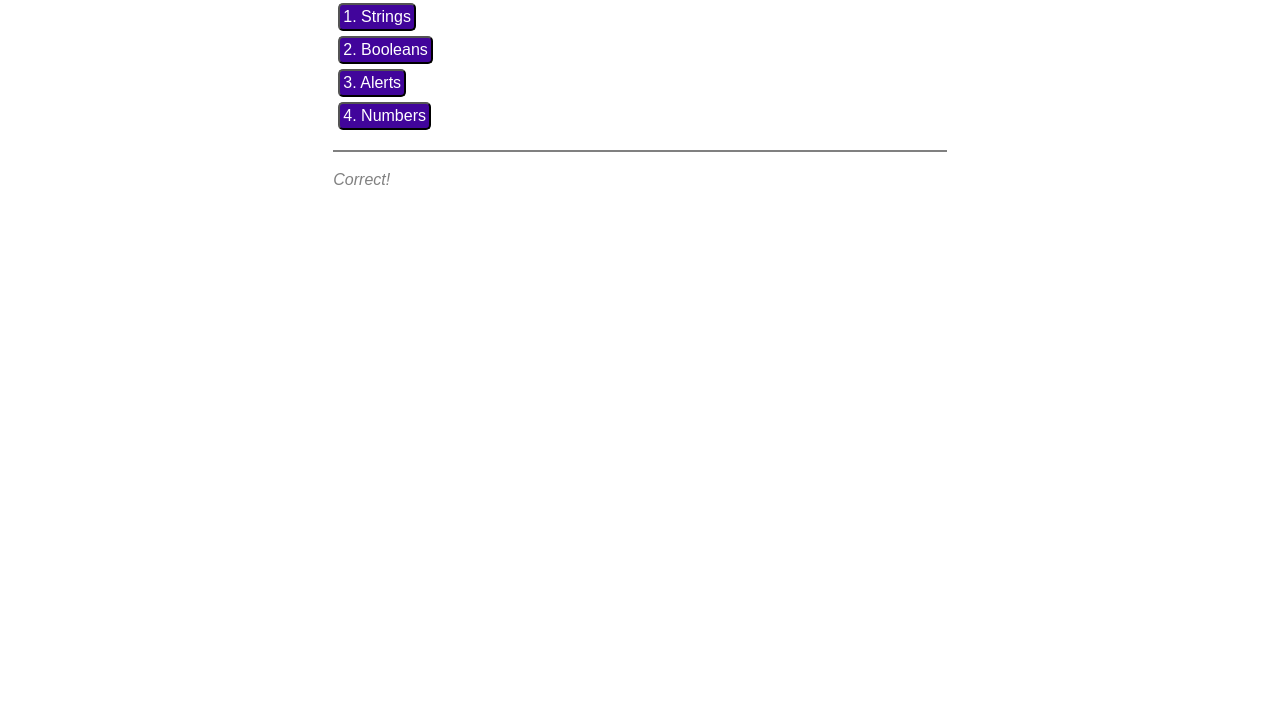
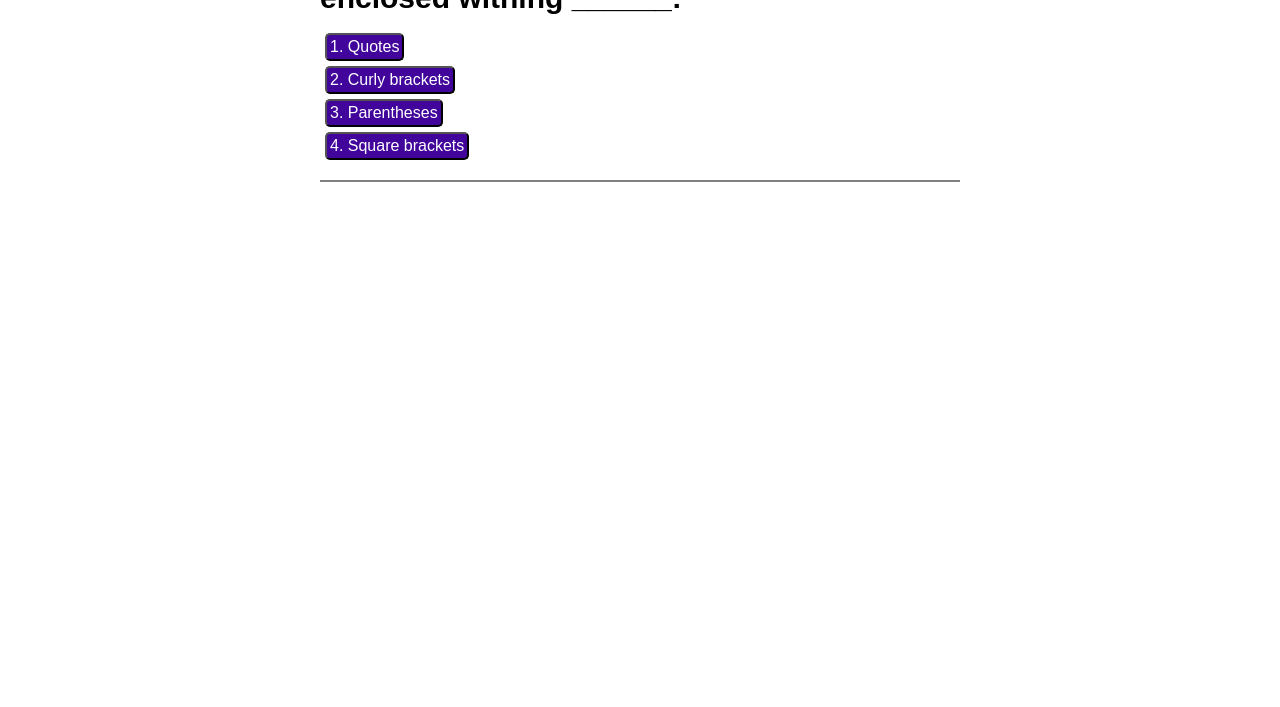
Before and after one commit to BradDWagner/coding-quiz, a plain HTML site: page index.html in a window 1280 px wide. Shown: the part 113-820 px from the top of the page. Drawn offline with Linux system fonts and the light colour scheme.

Commit message:
created JavaScript functions to create start screen and create quiz screens

```diff
--- a/assets/css/style.css
+++ b/assets/css/style.css
@@ -44,11 +44,11 @@ h1 {
     line-height: 25px;
 }
 
-.quiz-field button {
+.quiz-screen button {
     display:block;
 }
 
-.quiz-field p {
+.quiz-screen p {
     margin-top: 20px;
     font-style: italic;
     color: grey;
--- a/assets/js/script.js
+++ b/assets/js/script.js
@@ -0,0 +1,63 @@
+//function to generate starting screen
+var card = document.querySelector(".card");
+
+
+
+function generateStart () {
+    var startDiv = document.createElement("div");
+    startDiv.setAttribute("class", "start-screen");
+    card.appendChild(startDiv);
+
+    var startHeader = document.createElement("h1");
+    startHeader.textContent = "Coding Quiz Challenge";
+    startDiv.appendChild(startHeader);
+
+    var startP = document.createElement("p");
+    startP.textContent = "Try to answer the following code-related questions within th time limit. Keep in mind that incorrect answers will penalize your scoretime by ten seconds!";
+    startDiv.appendChild(startP);
+
+    var startButton = document.createElement("button");
+    startButton.textContent = "Start Quiz";
+    startButton.setAttribute("id", "start-quiz")
+    startDiv.appendChild(startButton);
+}
+// generateStart();
+
+var questionArray = [
+    ["Comonly used data types DO NOT include:", "1. Strings", "false", "2. Booleans", "false", "3. Alerts", "true", "4. Numbers", "false"],
+    ["The condition in and if/else statement is enclosed withing ______:", "1. Quotes", "false", "2. Curly brackets", "false", "3. Parentheses", "true", "4. Square brackets", "false"]
+]
+
+function generateQuiz (questionNumber){
+    var quizDiv= document.createElement("div");
+    quizDiv.setAttribute("class","quiz-screen");
+    card.appendChild(quizDiv);
+
+    var quizHeader = document.createElement("h1");
+    quizHeader.textContent = questionArray[questionNumber][0];
+    quizDiv.appendChild(quizHeader);
+
+    var quizButtonDiv =document.createElement("div");
+    quizDiv.appendChild(quizButtonDiv);
+
+    for (x=1; x < 9; x = x +2){
+        var counter = ["b1", "b2", "b3", "b4", "b5", "b6", "b7", "b8", "b9", "b10"]
+        counter[x] = document.createElement("button");
+        counter[x].textContent = questionArray[questionNumber][x];
+
+        counter[x].setAttribute("data-boolean", questionArray[questionNumber][x+1]);
+        quizButtonDiv.appendChild(counter[x]);
+    }
+
+    var quizLastAnswer = document.createElement("p");
+    quizLastAnswer.setAttribute("class", "last-answer");
+    quizDiv.appendChild(quizLastAnswer);
+
+}
+generateQuiz(1);
+
+//function to cycle through quiz screens
+    //function to create/append elements
+    //function to set attributes
+
+//function to generate end screen
--- a/index.html
+++ b/index.html
@@ -3,27 +3,29 @@
   <head>
     <meta charset="UTF-8" />
     <meta name="viewport" content="width=device-width, initial-scale=1.0" />
-    <title>CSS Typography</title>
+    <title>Coding Quiz</title>
     <link rel="stylesheet" href="./assets/css/reset.css" />
     <link rel="stylesheet" href="./assets/css/style.css" />
   </head>
 
   <body>
+
     <header>
         <div class="highscores">View Highscores</div>
         <div class="display-timer">Time: 25s</div>
     </header>
 
     <main>
+
         <section class="card">
 
             <!-- <div class ="start-screen">
                 <h1>Coding Quiz Challenge</h1>
                 <p>Try to answer the following code-related questions within th time limit. Keep in mind that incorrect answers will penalize your scoretime by ten seconds!</p>
-                <button type="button">Start Quiz</button>
+                <button type="button" id="start-quiz">Start Quiz</button>
             </div> -->
 
-            <div class="quiz-field">
+            <!-- <div class="quiz-screen">
                 <h1>Comonly used data typed DO NOT include: </h1>
                 <div>
                     <button type="button">1. Strings</button>
@@ -31,8 +33,8 @@
                     <button type="button">3. Alerts</button>
                     <button type="button">4. Numbers</button>
                 </div>
-                 <p>Correct!</p>
-            </div>
+                <p class="last-answer">Correct!</p>
+            </div> -->
 
             <!-- <div class="end-screen">
                 <h1>All done!</h1>
@@ -63,5 +65,5 @@
     </main>
 
 
-
+    <script src="./assets/js/script.js"></script>
   </body>
```
